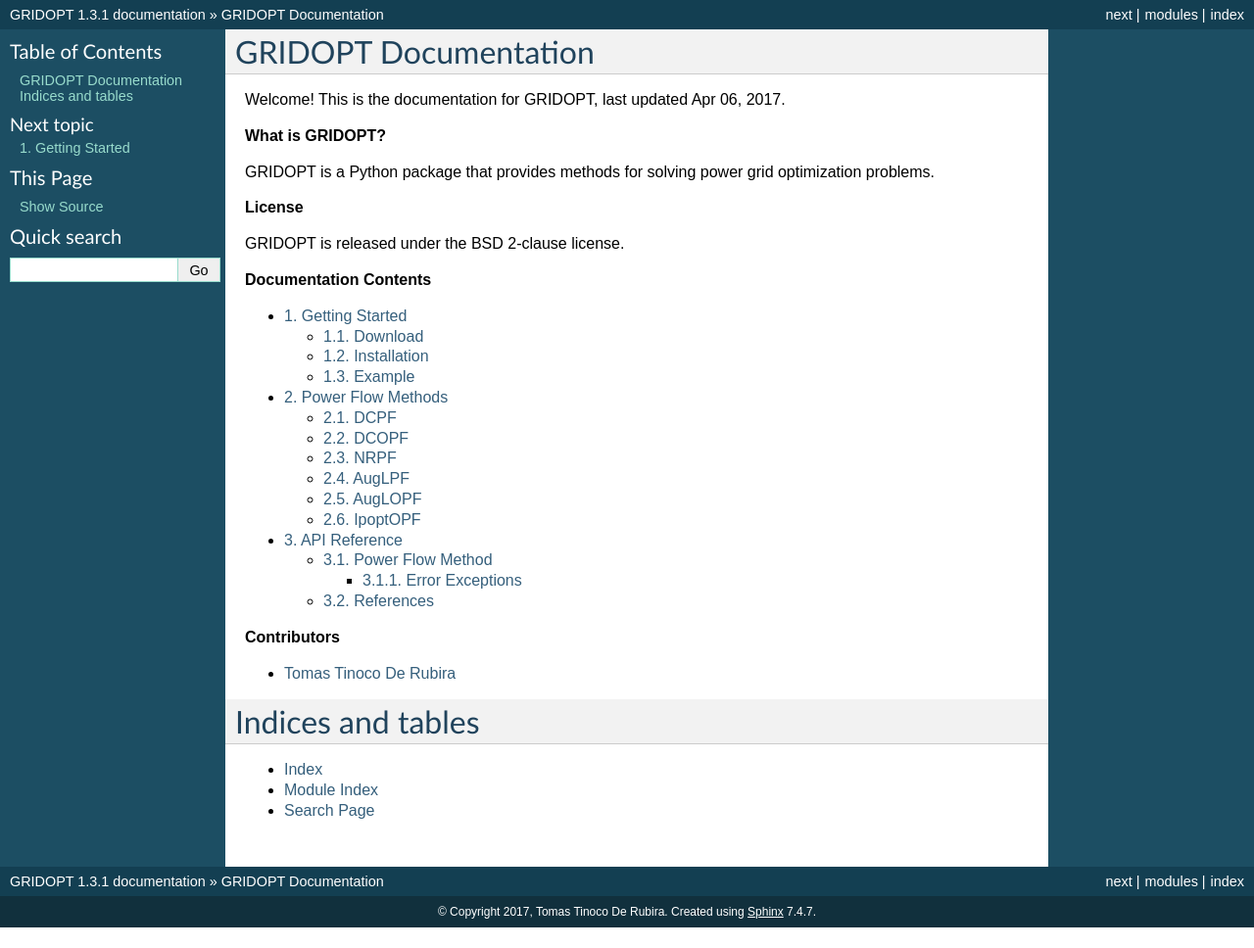
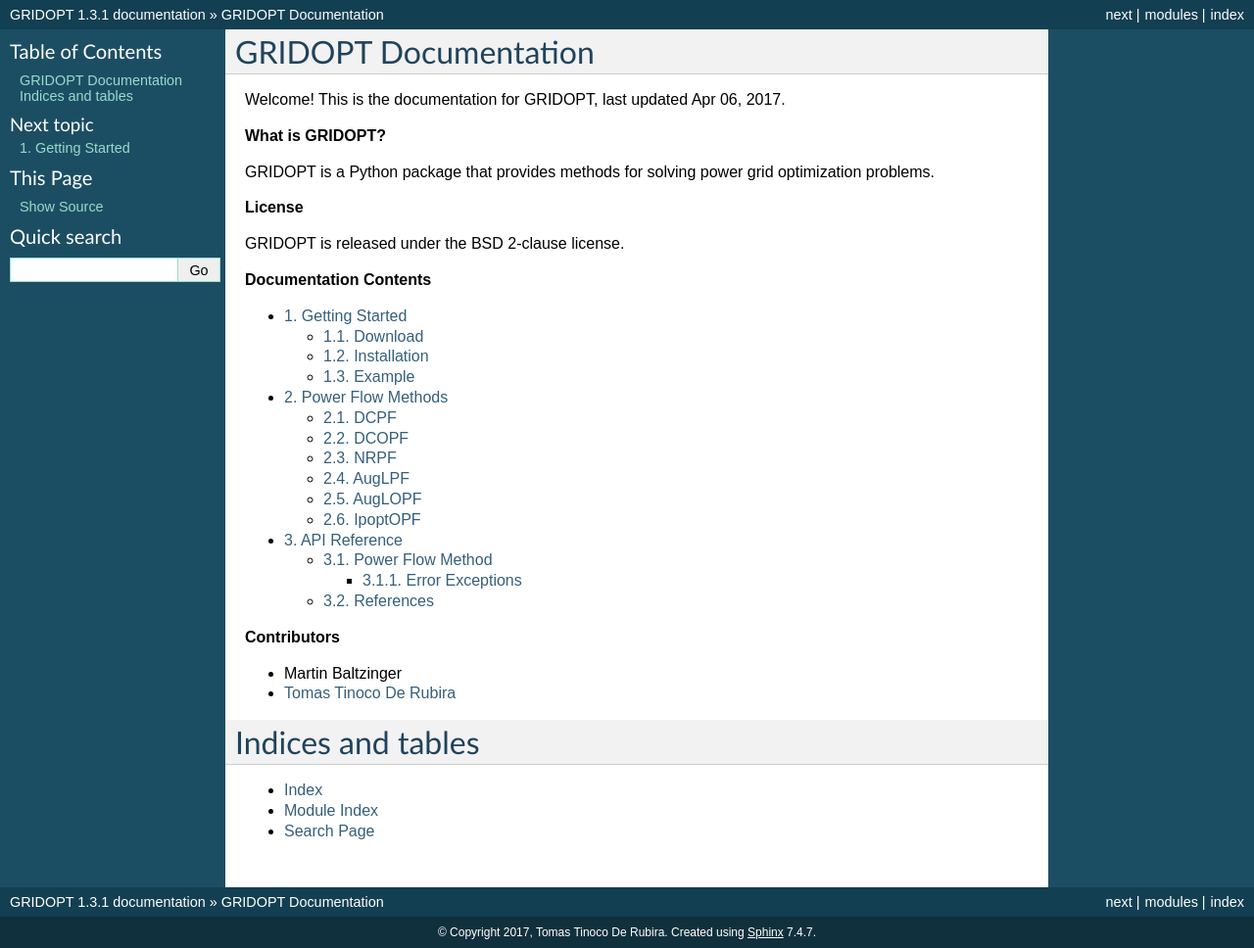
Before and after one commit to ttinoco/GRIDOPT, a Sphinx documentation site: the page built from docs/index.rst, in a window 1280 px wide. Shown: the whole page at 98% size. Built offline with Sphinx 7.4.7, drawn with Linux system fonts in a browser that asks for light colours; before the commit the page ends 947 px from its top, so only the background shows below that.

Commit message:
added martinB to contributors

```diff
--- a/docs/index.rst
+++ b/docs/index.rst
@@ -30,6 +30,7 @@
 
 **Contributors**
 
+* Martin Baltzinger
 * `Tomas Tinoco De Rubira <http://n.ethz.ch/~tomast/>`_
 
 Indices and tables
```
